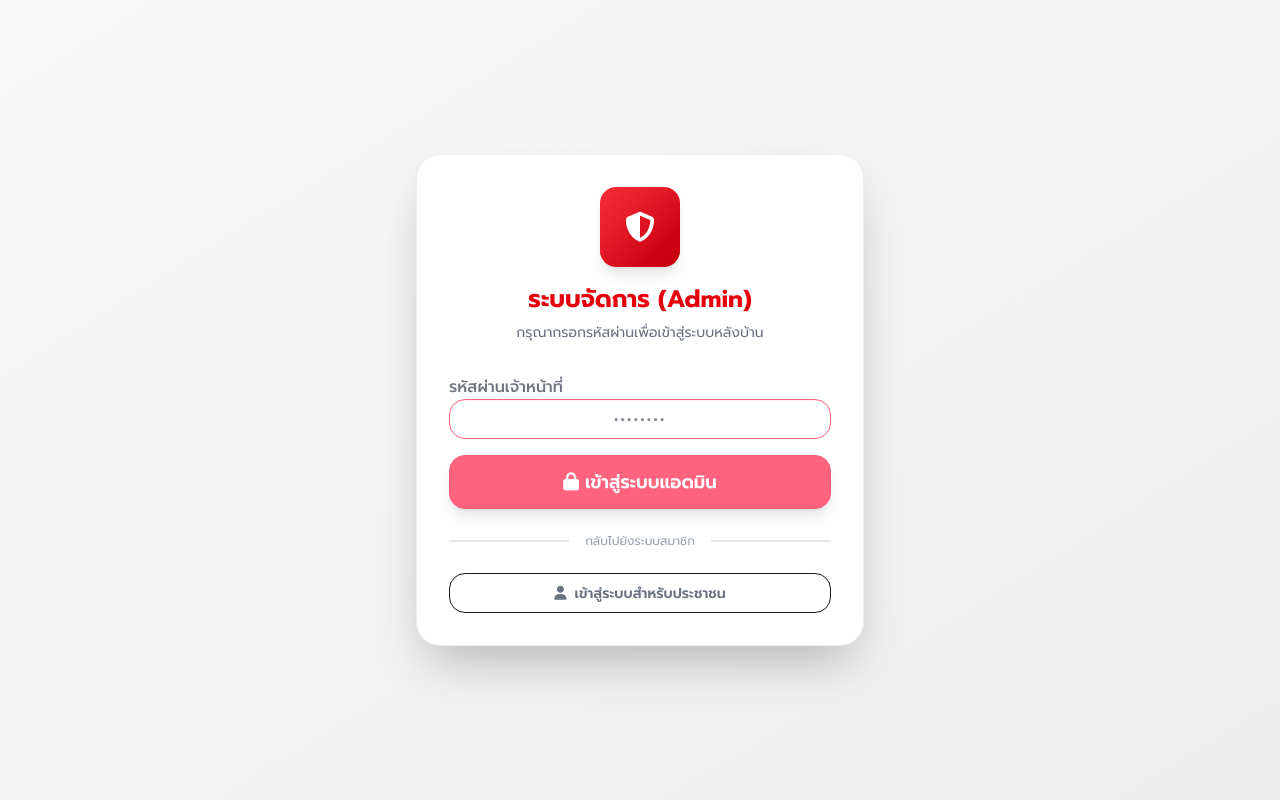
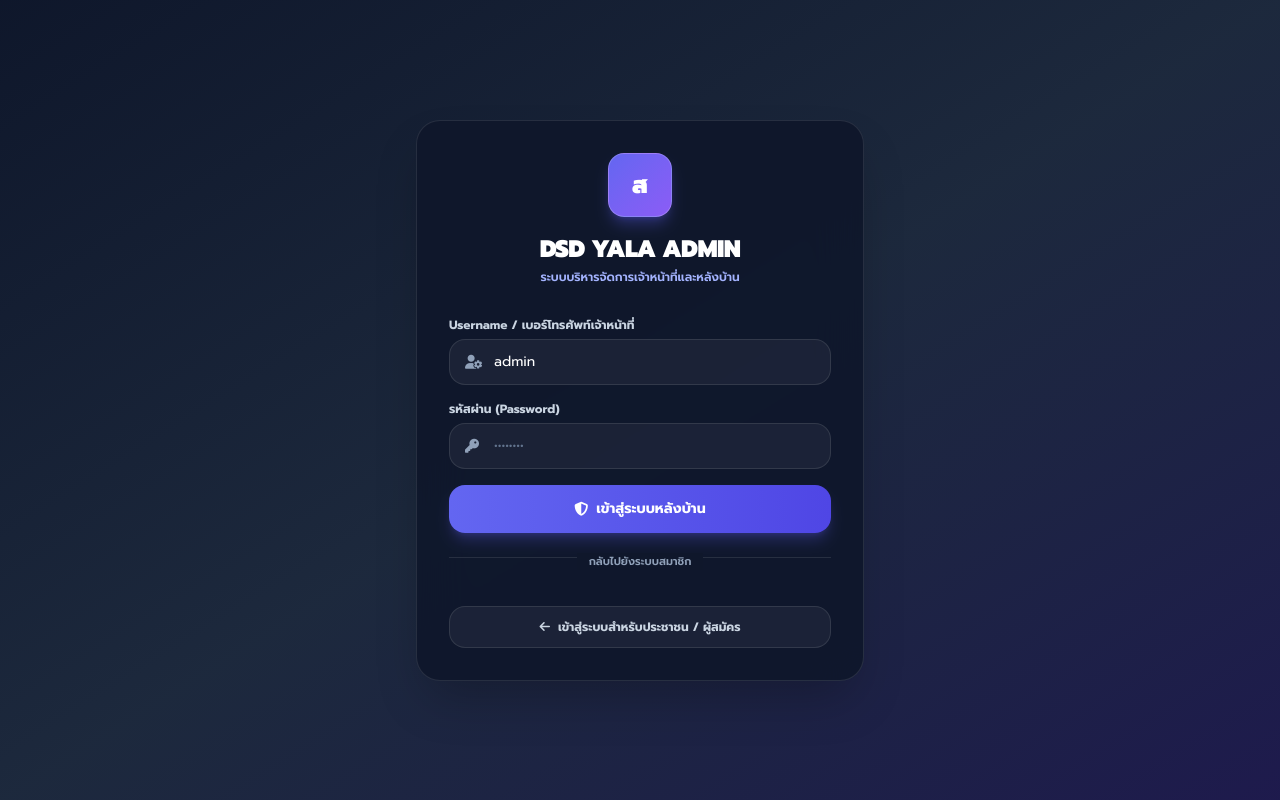
Before and after one commit to dsd24yala95-queue/DSD-YALA-SKILL-TRAINING-QUEUE-SYSTEM, a Next.js app: page /login/admin in a window 1280 px wide. Built offline with nearby package versions, Linux system fonts and the light colour scheme; no server answers.

Commit message:
feat: Multi-user Super Admin support, updated Admin Login Page (/login/admin) and Super Admin seeding script

```diff
--- a/src/app/api/auth/[...nextauth]/route.ts
+++ b/src/app/api/auth/[...nextauth]/route.ts
@@ -21,7 +21,11 @@ export const authOptions: AuthOptions = {
                 });
 
                 if (!user) {
-                    throw new Error("ไม่พบประวัติเบอร์โทรศัพท์นี้ ระบบกำลังพาท่านไปหน้าลงทะเบียนใหม่...");
+                    throw new Error("ไม่พบประวัติผู้ใช้งานหรือเบอร์โทรศัพท์นี้");
+                }
+
+                if (user.status === "inactive") {
+                    throw new Error("บัญชีของคุณถูกระงับการใช้งาน กรุณาติดต่อ Super Admin");
                 }
 
                 const isValid = await bcrypt.compare(credentials.password, user.passwordHash);
--- a/src/app/login/admin/page.tsx
+++ b/src/app/login/admin/page.tsx
@@ -6,8 +6,8 @@ import { motion } from "framer-motion";
 import { useRouter } from "next/navigation";
 import { toast } from "sonner";
 
-
 export default function AdminLoginPage() {
+    const [username, setUsername] = useState("admin");
     const [password, setPassword] = useState("");
     const [loading, setLoading] = useState(false);
     const [error, setError] = useState("");
@@ -16,27 +16,35 @@ export default function AdminLoginPage() {
     const handleLogin = async (e: React.FormEvent) => {
         e.preventDefault();
         setError("");
+
+        if (!username.trim()) {
+            setError("กรุณากรอก Username หรือเบอร์โทรศัพท์เจ้าหน้าที่");
+            return;
+        }
+
         if (!password) {
             setError("กรุณากรอกรหัสผ่าน");
             return;
         }
+
         setLoading(true);
         const toastId = toast.loading("กำลังเข้าสู่ระบบแอดมิน...");
 
         try {
             const { signIn } = await import("next-auth/react");
             const res = await signIn("credentials", {
-                phoneNumber: "admin",
+                phoneNumber: username.trim(),
                 password,
-                redirect: false
+                redirect: false,
             });
 
             if (res?.error) {
-                toast.error("รหัสผ่านไม่ถูกต้อง หรือบัญชีไม่มีสิทธิ์แอดมิน", { id: toastId });
+                toast.error("Username หรือรหัสผ่านไม่ถูกต้อง", { id: toastId });
+                setError("Username หรือรหัสผ่านไม่ถูกต้อง");
                 return;
             }
 
-            toast.success("เข้าสู่ระบบแอดมินสำเร็จ!", { id: toastId });
+            toast.success("เข้าสู่ระบบเจ้าหน้าที่/แอดมินสำเร็จ!", { id: toastId });
             router.push("/admin");
         } catch (err: any) {
             console.error("Admin login error:", err);
@@ -47,27 +55,50 @@ export default function AdminLoginPage() {
     };
 
     return (
-        <div className="min-h-screen flex items-center justify-center bg-gradient-to-br from-base-200 to-base-300 p-4">
+        <div className="min-h-screen flex items-center justify-center bg-gradient-to-br from-slate-900 via-slate-800 to-indigo-950 p-4 font-sans">
             <motion.div
                 initial={{ opacity: 0, y: 30 }}
                 animate={{ opacity: 1, y: 0 }}
-                transition={{ duration: 0.6 }}
+                transition={{ duration: 0.5 }}
                 className="w-full max-w-md"
             >
-                <div className="bg-base-100 rounded-3xl shadow-2xl border border-base-300 p-8">
+                <div className="bg-slate-900/90 backdrop-blur-xl rounded-3xl shadow-2xl border border-white/10 p-8 text-white">
                     <div className="text-center mb-8">
-                        <div className="w-20 h-20 rounded-2xl bg-gradient-to-br from-red-500 to-red-700 flex items-center justify-center mx-auto mb-4 shadow-lg">
-                            <i className="fa-solid fa-shield-halved text-white text-3xl"></i>
+                        <div className="w-16 h-16 rounded-2xl bg-gradient-to-br from-[#6366F1] to-[#8B5CF6] flex items-center justify-center mx-auto mb-4 shadow-lg shadow-indigo-500/30 border border-white/20">
+                            <span className="text-white font-black text-2xl">ส</span>
                         </div>
-                        <h1 className="text-2xl font-bold text-red-600">ระบบจัดการ (Admin)</h1>
-                        <p className="text-sm text-gray-500 mt-2">กรุณากรอกรหัสผ่านเพื่อเข้าสู่ระบบหลังบ้าน</p>
+                        <h1 className="text-2xl font-black text-white tracking-tight">DSD YALA ADMIN</h1>
+                        <p className="text-xs text-indigo-300 font-semibold mt-1">ระบบบริหารจัดการเจ้าหน้าที่และหลังบ้าน</p>
                     </div>
 
                     <form onSubmit={handleLogin} className="space-y-4">
-                        <div className="form-control">
-                            <label className="label">
-                                <span className="label-text font-medium">รหัสผ่านเจ้าหน้าที่</span>
+                        {/* Username Input */}
+                        <div>
+                            <label className="text-xs font-bold text-slate-300 block mb-1.5">
+                                Username / เบอร์โทรศัพท์เจ้าหน้าที่
                             </label>
+                            <div className="relative">
+                                <i className="fa-solid fa-user-gear absolute left-4 top-1/2 -translate-y-1/2 text-slate-400 text-sm"></i>
+                                <input
+                                    type="text"
+                                    value={username}
+                                    onChange={(e) => {
+                                        setUsername(e.target.value);
+                                        setError("");
+                                    }}
+                                    placeholder="กรอก username หรือเบอร์โทรศัพท์"
+                                    className="w-full pl-11 pr-4 py-3 bg-white/5 border border-white/10 rounded-2xl text-sm text-white placeholder-slate-500 focus:outline-none focus:ring-2 focus:ring-indigo-500/50"
+                                />
+                            </div>
+                        </div>
+
+                        {/* Password Input */}
+                        <div>
+                            <label className="text-xs font-bold text-slate-300 block mb-1.5">
+                                รหัสผ่าน (Password)
+                            </label>
+                            <div className="relative">
+                                <i className="fa-solid fa-key absolute left-4 top-1/2 -translate-y-1/2 text-slate-400 text-sm"></i>
                                 <input
                                     type="password"
                                     value={password}
@@ -76,40 +107,46 @@ export default function AdminLoginPage() {
                                         setError("");
                                     }}
                                     placeholder="••••••••"
-                                className="input input-bordered input-error w-full rounded-2xl text-lg text-center tracking-widest"
+                                    className="w-full pl-11 pr-4 py-3 bg-white/5 border border-white/10 rounded-2xl text-sm text-white placeholder-slate-500 focus:outline-none focus:ring-2 focus:ring-indigo-500/50"
                                     onKeyDown={(e) => e.key === "Enter" && handleLogin(e)}
                                 />
+                            </div>
+                        </div>
+
                         {error && (
-                                <label className="label">
-                                    <span className="label-text-alt text-error">{error}</span>
-                                </label>
+                            <p className="text-xs text-rose-400 font-semibold text-center bg-rose-500/10 py-2 rounded-xl border border-rose-500/20">
+                                {error}
+                            </p>
                         )}
-                        </div>
 
                         <button
                             type="submit"
                             disabled={loading}
-                            className="btn btn-error text-white w-full rounded-2xl text-lg h-auto py-3 shadow-lg hover:shadow-xl transition-all"
+                            className="w-full py-3.5 bg-gradient-to-r from-[#6366F1] to-[#4F46E5] hover:from-[#4F46E5] hover:to-[#4338CA] text-white rounded-2xl font-bold text-sm shadow-lg shadow-indigo-500/25 transition-all disabled:opacity-50 active:scale-95 flex items-center justify-center gap-2 mt-2"
                         >
                             {loading ? (
                                 <span className="loading loading-spinner loading-sm"></span>
                             ) : (
                                 <>
-                                    <i className="fa-solid fa-lock"></i>
-                                    เข้าสู่ระบบแอดมิน
+                                    <i className="fa-solid fa-shield-halved"></i>
+                                    เข้าสู่ระบบหลังบ้าน
                                 </>
                             )}
                         </button>
                     </form>
 
-                    <div className="divider text-xs text-gray-400 my-6">กลับไปยังระบบสมาชิก</div>
+                    <div className="my-6 border-t border-white/10 relative text-center">
+                        <span className="bg-slate-900 px-3 text-[11px] font-semibold text-slate-400 relative -top-2.5">
+                            กลับไปยังระบบสมาชิก
+                        </span>
+                    </div>
 
                     <Link
                         href="/login"
-                        className="btn btn-outline w-full rounded-2xl text-gray-500 gap-2"
+                        className="w-full py-3 bg-white/5 hover:bg-white/10 border border-white/10 text-slate-300 hover:text-white rounded-2xl text-xs font-bold transition-all flex items-center justify-center gap-2"
                     >
-                        <i className="fa-solid fa-user"></i>
-                        เข้าสู่ระบบสำหรับประชาชน
+                        <i className="fa-solid fa-arrow-left"></i>
+                        เข้าสู่ระบบสำหรับประชาชน / ผู้สมัคร
                     </Link>
                 </div>
             </motion.div>
```
Also changed, not shown: add_super_admin.js (added, +53 -0 lines), 1 other file (tests, documents, lock files or other folders). Lines whose indentation alone changed are shown as unchanged.
